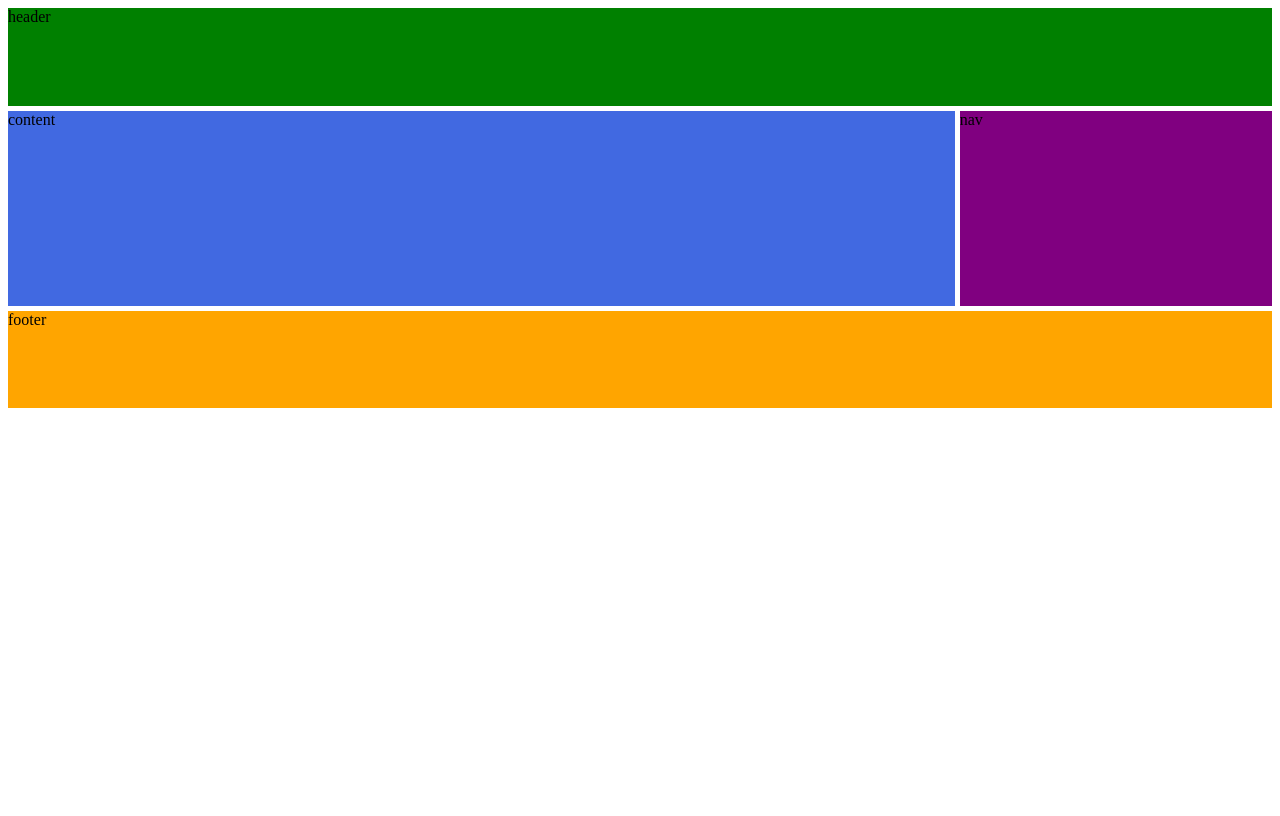
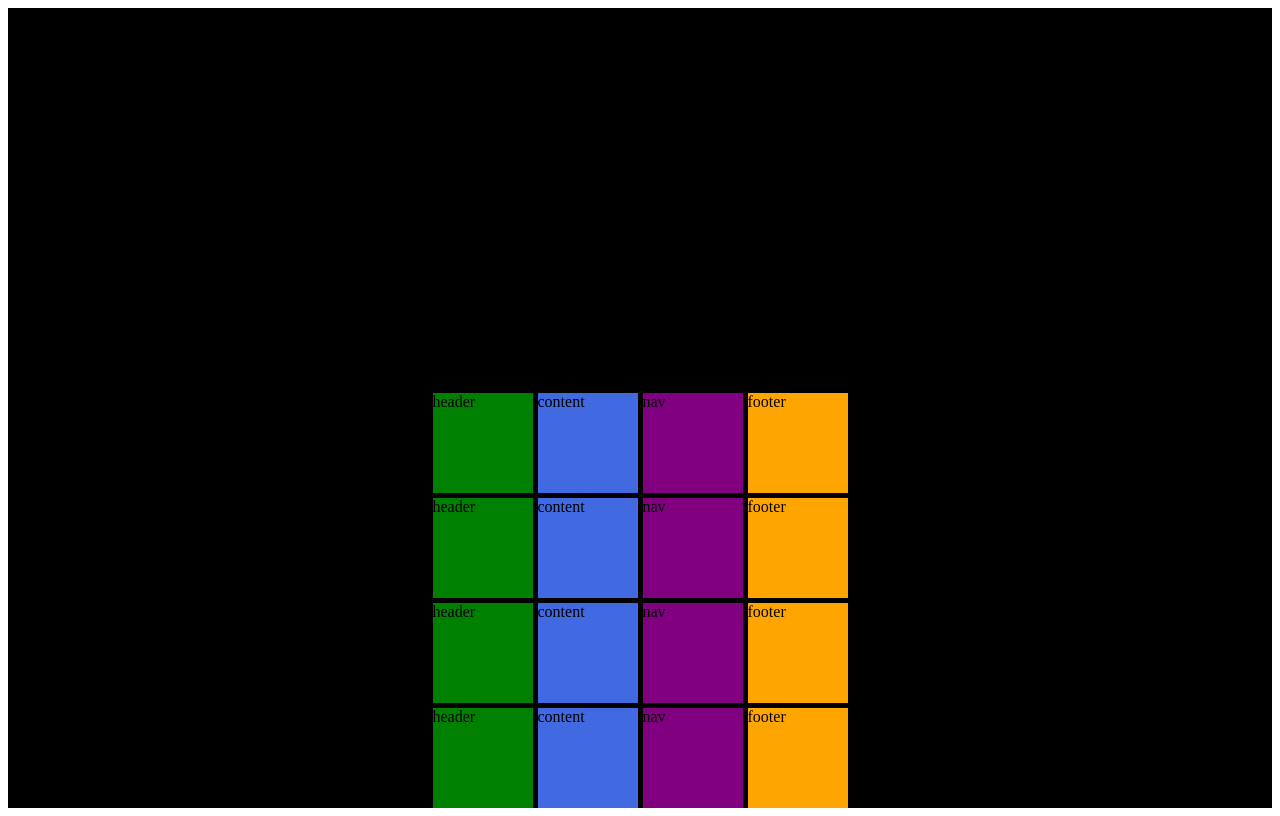
Before and after one commit to DongrockOh/css-study, a plain HTML site: page study.html in a window 1280 px wide. Drawn offline with Linux system fonts and the light colour scheme.

Commit message:
#2.9
#2.8
 justify-content - 전체
 align-items - 해당 box안에서 이동
flex와 사용하는방법이 동일하다.

#2.9 Place Content
align-content - 전체적인 수직 움직임
place-content - y축 x축 (모두 같이 이동)

```diff
--- a/study.css
+++ b/study.css
@@ -1,28 +1,22 @@
 .grid {
+  background-color: #000;
   display: grid;
-  /* grid-template-columns: 1fr 1fr 1fr 1fr;
-  grid-template-rows: repeat(4, 100px); */
-  height: 50vh;
-  grid-template:
-    [header-start] "header header header header" 1fr [header-end]
-    [content-start] "content content content nav" 2fr [content-end]
-    [footer-start] "footer footer footer footer" 1fr [footer-end] / 1fr 1fr 1fr 1fr;
+  height: 100vh;
   gap: 5px;
+  grid-template-columns: repeat(4, 100px);
+  grid-template-rows: repeat(4, 100px);
+  place-content: end center;
 }
 
 .header {
   background-color: green;
-  grid-area: header;
 }
 .content {
   background-color: royalblue;
-  grid-area: content;
 }
 .nav {
   background-color: purple;
-  grid-area: nav;
 }
 .footer {
   background-color: orange;
-  grid-area: footer;
 }
--- a/study.html
+++ b/study.html
@@ -13,6 +13,18 @@
       <div class="content">content</div>
       <div class="nav">nav</div>
       <div class="footer">footer</div>
+      <div class="header">header</div>
+      <div class="content">content</div>
+      <div class="nav">nav</div>
+      <div class="footer">footer</div>
+      <div class="header">header</div>
+      <div class="content">content</div>
+      <div class="nav">nav</div>
+      <div class="footer">footer</div>
+      <div class="header">header</div>
+      <div class="content">content</div>
+      <div class="nav">nav</div>
+      <div class="footer">footer</div>
     </div>
   </body>
 </html>
```
